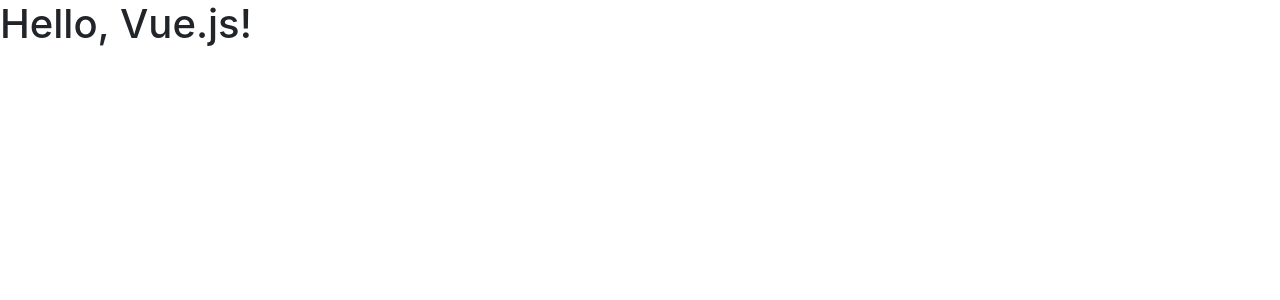
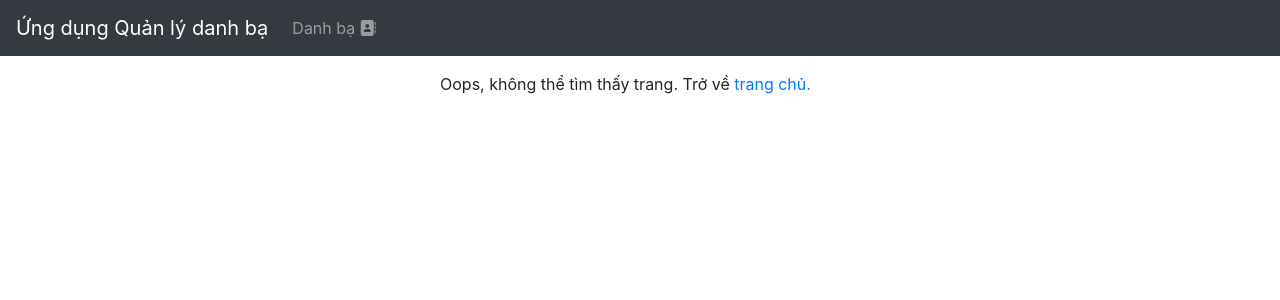
Before and after one commit to HOTHAISON/Contactbook-frontend, a Vue app: page /contacts/1 in a window 1280 px wide. Before the commit this address had no page. Shown: the top 300 px of the page. Built offline with nearby package versions, Linux system fonts and the light colour scheme.

Commit message:
Cai dat trang loi 404

```diff
--- a/src/App.vue
+++ b/src/App.vue
@@ -1,11 +1,21 @@
 <script>
+import AppHeader from "@/components/AppHeader.vue";
+
 export default {
-
-}
+    components: {
+        AppHeader,
+    },
+};
 </script>
 
 <template>
-    <h1>Hello, Vue.js!</h1>
+    <div id="app">
+        <AppHeader />
+
+        <div class="container mt-3">
+            <router-view />
+        </div>
+    </div>
 </template>
 
 <style>
--- a/src/router/index.js
+++ b/src/router/index.js
@@ -7,6 +7,12 @@
         name: "ContactBook",
         component: ContactBook,
     },
+    {
+        path: "/:pathMatch(.*)*",
+        name: "NotFound",
+        component: () => import("@/views/NotFound.vue"),
+    },
+
 ];
 
 const router = createRouter({
--- /dev/null
+++ b/src/views/NotFound.vue
@@ -0,0 +1,8 @@
+<template>
+    <div class="page">
+        <p>
+            Oops, không thể tìm thấy trang. Trở về
+            <router-link to="/">trang chủ.</router-link>
+        </p>
+    </div>
+</template>
```
